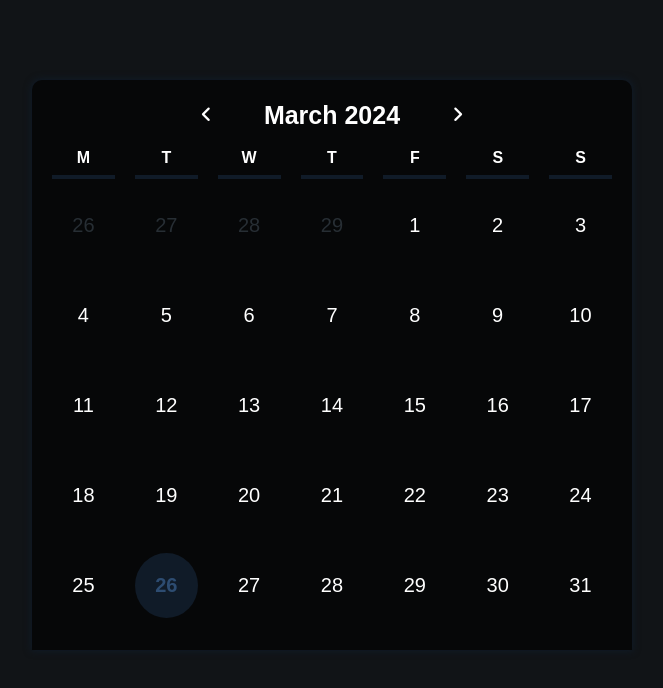
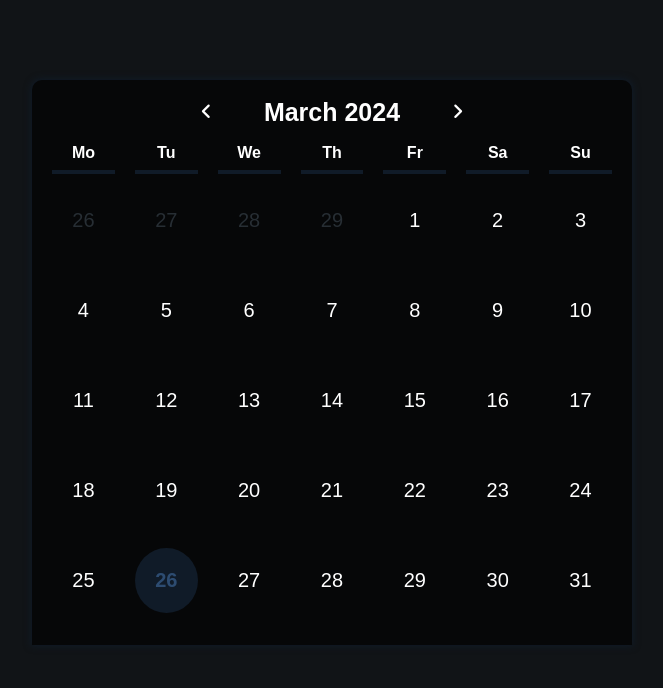
Before and after one commit to imyjjong/M7-BO, a plain HTML site: page Calender/index.html in a window 1280 px wide. Shown: the whole page, without its empty margins (308-971 px from the left). Drawn offline with Linux system fonts and the light colour scheme.

Commit message:
added data

```diff
--- a/Calender/index.html
+++ b/Calender/index.html
@@ -9,31 +9,7 @@
     <script defer src="js/script.js"></script>
 </head>
 <body>
-    <main class="main">
-        <section id="js--currentDate" class="calendar">
-            <header class="calendarHeader">
-                <span class="calendarHeader__buttons">
-                    <button id="js--prev" class="calendarHeader__buttons--button">
-                        <i class="fa-solid fa-angle-left"></i>
-                    </button>
-                    <h2 class="calendarHeader__buttons--date"></h2>
-                    <button id="js--next" class="calendarHeader__buttons--button">
-                        <i class="fa-solid fa-angle-right"></i>
-                    </button>
-                </span>
-            </header>
-            <ul id="day" class="calendarWeek">
-                <li class="calendarWeek__weekDay">M</li>
-                <li class="calendarWeek__weekDay">T</li>
-                <li class="calendarWeek__weekDay">W</li>
-                <li class="calendarWeek__weekDay">T</li>
-                <li class="calendarWeek__weekDay">F</li>
-                <li class="calendarWeek__weekDay">S</li>
-                <li class="calendarWeek__weekDay">S</li>
-            </ul>
-            <ul id="list" class="calendarDays">
-            </ul>
-        </section>
+    <main id="js--main" class="main">
     </main>
 </body>
 </html>
--- a/Calender/js/script.js
+++ b/Calender/js/script.js
@@ -1,3 +1,60 @@
+class CreateCalendar{
+    constructor(){
+        this.weekday = ["Mo", "Tu", "We", "Th", "Fr", "Sa", "Su"];
+
+        this.calendar = document.createElement("section");
+        this.calendar.classList.add("calendar");
+
+        this.header = document.createElement("header");
+        this.header.classList.add("calendarHeader");
+
+        this.buttons = document.createElement("span");
+        this.buttons.classList.add("calendarHeader__buttons");
+
+        this.leftButton = document.createElement("button");
+        this.leftButton.classList.add("calendarHeader__buttons--button");
+        this.leftButton.setAttribute("id", "js--prev");
+
+        this.leftArrow = document.createElement("i");
+        this.leftArrow.classList = "fa-solid fa-angle-left";
+
+        this.headerDate = document.createElement("h2");
+        this.headerDate.classList.add("calendarHeader__buttons--date");
+
+        this.rightButton = document.createElement("button");
+        this.rightButton.classList.add("calendarHeader__buttons--button");
+        this.rightButton.setAttribute("id", "js--next");
+
+        this.rightArrow = document.createElement("i");
+        this.rightArrow.classList = "fa-solid fa-angle-right";
+
+        this.week = document.createElement("ul");
+        this.week.classList.add("calendarWeek");
+
+        for(let i = 0; i < this.weekday.length; i++){
+            this.weekDay = document.createElement("li");
+            this.weekDay.classList.add("calendarWeek__weekDay");
+            this.weekDay.innerText = this.weekday[i];
+            this.week.appendChild(this.weekDay);
+        }
+
+
+        this.render();
+    }
+    render(){
+        const main = document.getElementById("js--main");
+        main.appendChild(this.calendar);
+        this.calendar.appendChild(this.header);
+        this.header.appendChild(this.buttons);
+        this.buttons.appendChild(this.leftButton);
+        this.leftButton.appendChild(this.leftArrow);
+        this.buttons.appendChild(this.headerDate);
+        this.buttons.appendChild(this.rightButton);
+        this.rightButton.appendChild(this.rightArrow);
+        this.calendar.appendChild(this.week);
+    }
+}
+
 class Calendar{
     currentYear;
     currentMonth;
@@ -6,27 +63,31 @@ class Calendar{
         this.currentYear = this.date.getFullYear();
         this.currentMonth = this.date.getMonth();
         this.months = ["January", "February", "March", "April", "May", "June", "July", "August", "September", "October", "November", "December"];
-        this.makeCalendar();
+
+        this.currentDate = document.createElement("ul");
+        this.currentDate.classList.add("calendarDays");
+        document.querySelector(".calendar").appendChild(this.currentDate);
+        this.prevClick = document.getElementById("js--prev");
+        this.nextClick = document.getElementById("js--next");
+
+        this.addDates();
         this.fillCalendar();
         this.clicked();
     }
-    makeCalendar = () => {
-        this.currentDate = document.getElementById("list");
-        this.prevClick = document.getElementById("js--prev");
-        this.nextClick = document.getElementById("js--next");
-        this.day = document.getElementById("day");
+    addDates = () => {
 
         this.firstDayOfMonth = new Date(this.currentYear, this.currentMonth, 0).getDay();
         this.lastDateOfMonth = new Date(this.currentYear, this.currentMonth + 1, 0).getDate(); //dit is om te weten hoeveel dagen in de maand zitten
         this.lastDayOfMonth = new Date(this.currentYear, this.currentMonth, this.lastDateOfMonth).getDay();
         this.lastDateOfLastMonth = new Date(this.currentYear, this.currentMonth, 0).getDate();
 
+
         for(let i = this.firstDayOfMonth; i > 0; i--){
-            this.dag = document.createElement("li");
-            this.dag.classList.add("calendarDays__day");
-            this.dag.classList.add("calendarDays__day--lastMonth");
-            this.dag.innerText = this.lastDateOfLastMonth - i + 1;
-            this.currentDate.appendChild(this.dag);
+            this.day = document.createElement("li");
+            this.day.classList.add("calendarDays__day");
+            this.day.classList.add("calendarDays__day--lastMonth");
+            this.day.innerText = this.lastDateOfLastMonth - i + 1;
+            this.currentDate.appendChild(this.day);
         };
 
         for(let i = 1; i <= this.lastDateOfMonth; i++){ //for loop is zo anders omdat anders er vanaf 0 wordt begonnen en niet de juiste dagen te zien zijn
@@ -39,46 +100,52 @@ class Calendar{
         };
     }
     fillCalendar = () => {
-        this.thisDate = document.querySelector(".calendarHeader__buttons--date");
-        this.thisDate.innerText = this.months[this.currentMonth] + " " + this.currentYear;
-
+        this.headerDate = document.querySelector(".calendarHeader__buttons--date");
+        this.headerDate.innerText = this.months[this.currentMonth] + " " + this.currentYear;
+    }
+    clicked = () => {
         this.prevClick.onclick = () => {
             this.currentDate.innerHTML = "";
             this.currentMonth = this.prevClick.id === "js--prev" ? this.currentMonth - 1 : this.currentMonth + 1;
-            this.thisDate = document.querySelector(".calendarHeader__buttons--date");
-            this.thisDate.innerText = this.months[this.currentMonth] + " " + this.currentYear;
+            this.headerDate.innerText = this.months[this.currentMonth] + " " + this.currentYear;
 
             if(this.currentMonth < 0 || this.currentMonth > 11){
                 this.date = new Date(this.currentYear, this.currentMonth);
                 this.currentYear = this.date.getFullYear();
                 this.currentMonth = this.date.getMonth();
-                this.thisDate.innerText = this.months[this.currentMonth] + " " + this.currentYear;
+                this.headerDate.innerText = this.months[this.currentMonth] + " " + this.currentYear;
             }
             else{
                 this.date = new Date();
+                console.log(this.d);
             }
-            this.makeCalendar();
+            this.addDates();
         }
-    }
-    clicked = () => {
         this.nextClick.onclick = () => {
             this.currentDate.innerHTML = "";
             this.currentMonth = this.nextClick.id === "js--next" ? this.currentMonth + 1 : this.currentMonth - 1;
-            this.thisDate = document.querySelector(".calendarHeader__buttons--date");
-            this.thisDate.innerText = this.months[this.currentMonth] + " " + this.currentYear;
+            this.headerDate = document.querySelector(".calendarHeader__buttons--date");
+            this.headerDate.innerText = this.months[this.currentMonth] + " " + this.currentYear;
 
             if(this.currentMonth < 0 || this.currentMonth > 11){
                 this.date = new Date(this.currentYear, this.currentMonth);
                 this.currentYear = this.date.getFullYear();
                 this.currentMonth = this.date.getMonth();
-                this.thisDate.innerText = this.months[this.currentMonth] + " " + this.currentYear;
+                this.headerDate.innerText = this.months[this.currentMonth] + " " + this.currentYear;
             }
             else{
                 this.date = new Date();
             }
-            this.makeCalendar();
+            this.addDates();
         }
     }
 }
 
-let date = new Calendar();
+class App{
+    constructor(){
+        this.create = new CreateCalendar();
+        this.datum = new Calendar();
+    }
+}
+
+let p = new App();
--- a/Calender/scss/components/calendar/_calendar.scss
+++ b/Calender/scss/components/calendar/_calendar.scss
@@ -14,7 +14,7 @@
         justify-content: center;
         align-items: center;
         gap: 1rem;
-        height: 5rem;
+        height: 4.5rem;
 
         &__buttons{
             display: flex;
```
Also changed, not shown: Calender/css/style.css.
